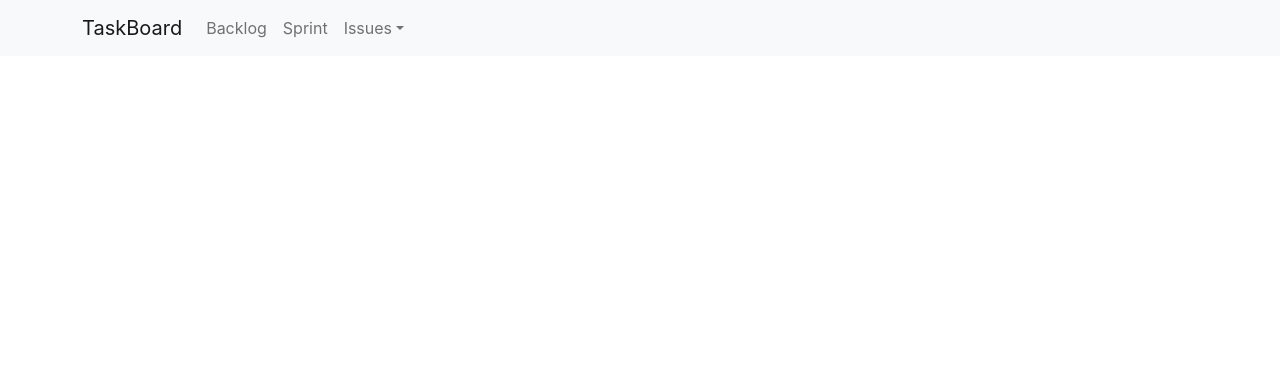
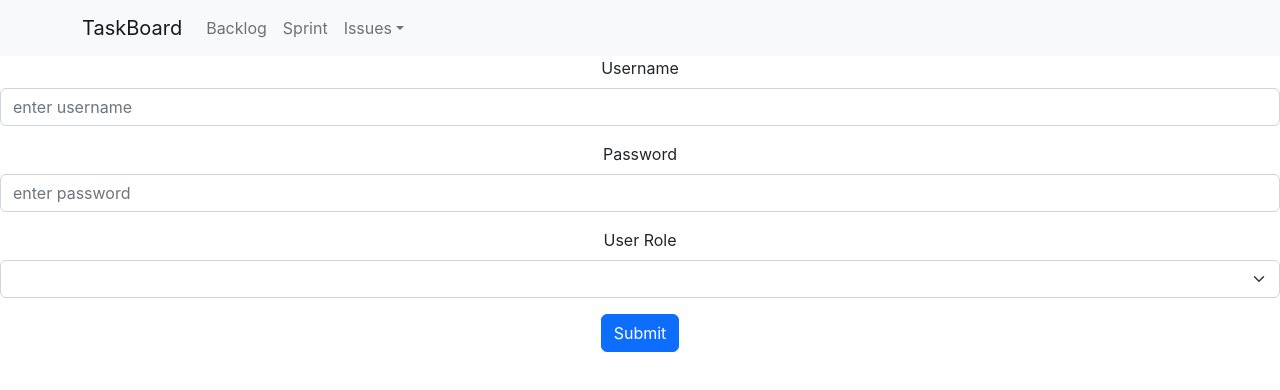
Before and after one commit to brittonashford/taskboard-client, a React (Create React App) app: page / in a window 1280 px wide. Shown: the top 390 px of the page. Built offline with nearby package versions, Linux system fonts and the light colour scheme; no server answers.

Commit message:
installed react-router, added sign in and registration forms

```diff
--- a/package.json
+++ b/package.json
@@ -37,5 +37,8 @@
       "last 1 firefox version",
       "last 1 safari version"
     ]
+  },
+  "devDependencies": {
+    "react-router-dom": "^6.6.1"
   }
 }
--- a/src/App.js
+++ b/src/App.js
@@ -1,7 +1,10 @@
 import axios from 'axios';
 import { useState, useEffect, useContext } from 'react';
+import { Routes, Route, BrowserRouter } from 'react-router-dom';
 import './App.css';
 import Header from './components/Header';
+import RegistrationForm from './pages/RegistrationForm';
+import PageNotFound from './pages/PageNotFound';
 
 function App() {
     const [issues, setIssues] = useState([]);
@@ -19,8 +22,18 @@ function App() {
 
 
   return (
+
     <div className="App">
-      <Header />
+        <BrowserRouter>
+            <Header />
+            <main>
+                <Routes>
+                    <Route path='/' element= {<RegistrationForm />} />
+                    <Route path="*" element={<PageNotFound />} />
+                </Routes>
+            </main>
+        </BrowserRouter>
+
     </div>
   );
 }
--- /dev/null
+++ b/src/pages/PageNotFound.js
@@ -0,0 +1,8 @@
+
+
+export default function PageNotFound() {
+
+    return (
+        <h1>Page Not Found</h1>
+    )
+}
--- /dev/null
+++ b/src/pages/RegistrationForm.js
@@ -0,0 +1,28 @@
+import Form from 'react-bootstrap/Form';
+import Button from 'react-bootstrap/Button';
+import { useState, useContext, useEffect } from 'react';
+
+export default function RegistrationForm() {
+    const [userRoles, setUserRoles] = useState([]);
+
+
+    return (
+        <Form>
+            <Form.Group className="mb-3" controlId="formUsername">
+                <Form.Label>Username</Form.Label>
+                <Form.Control placeholder='enter username' />
+            </Form.Group>
+            <Form.Group className="mb-3" controlId="formPassword">
+                <Form.Label>Password</Form.Label>
+                <Form.Control type='password' placeholder='enter password' />
+            </Form.Group>
+            <Form.Group className="mb-3" controlId="formUserRole">
+                <Form.Label>User Role</Form.Label>
+                <Form.Select>
+
+                </Form.Select>
+            </Form.Group>
+            <Button variant="primary" type="submit">Submit</Button>
+        </Form>
+    )
+}
```
Also changed, not shown: src/Context.js (added, +12 -0 lines), src/pages/SignInForm.js (added, +21 -0 lines), 1 other file (tests, documents, lock files or other folders).
